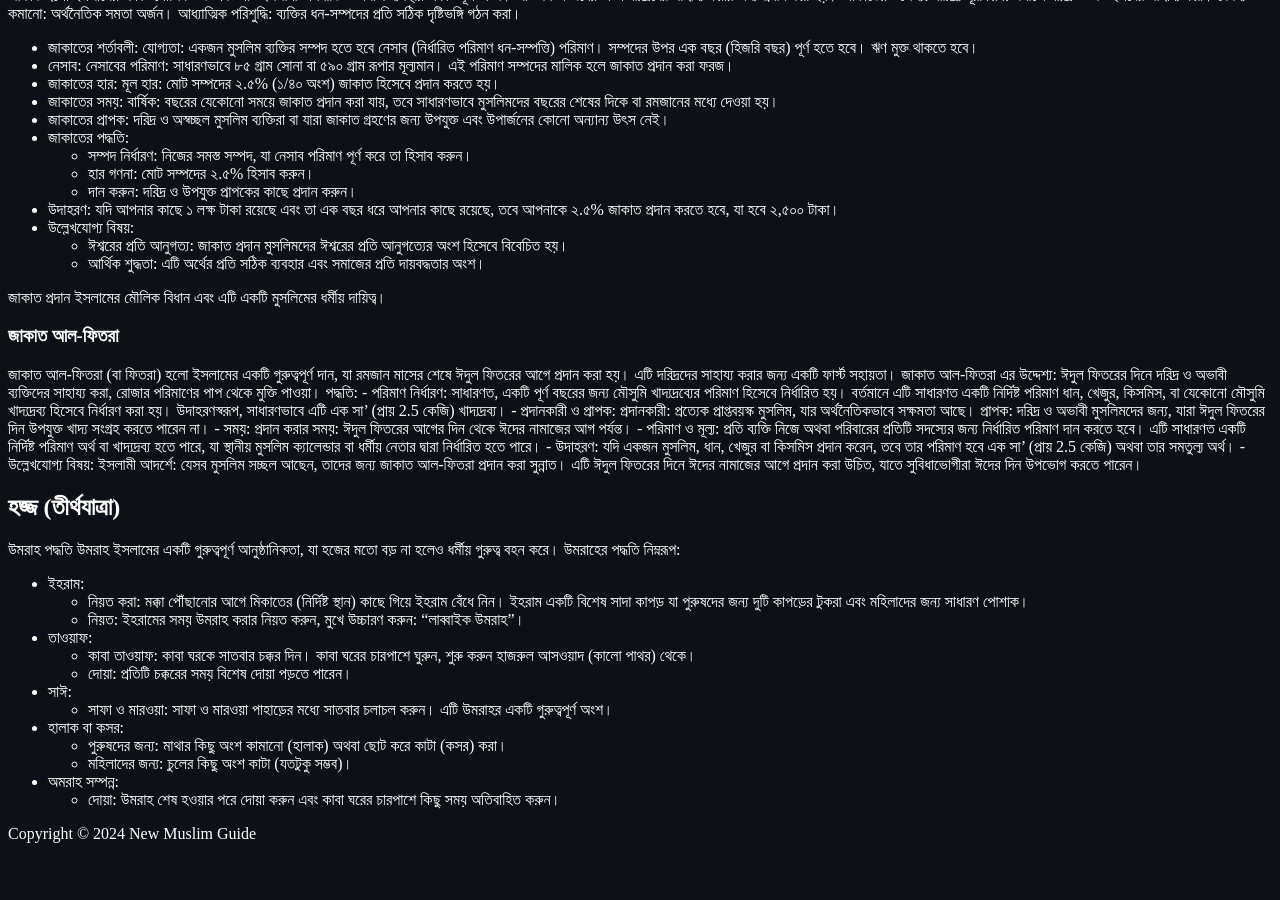
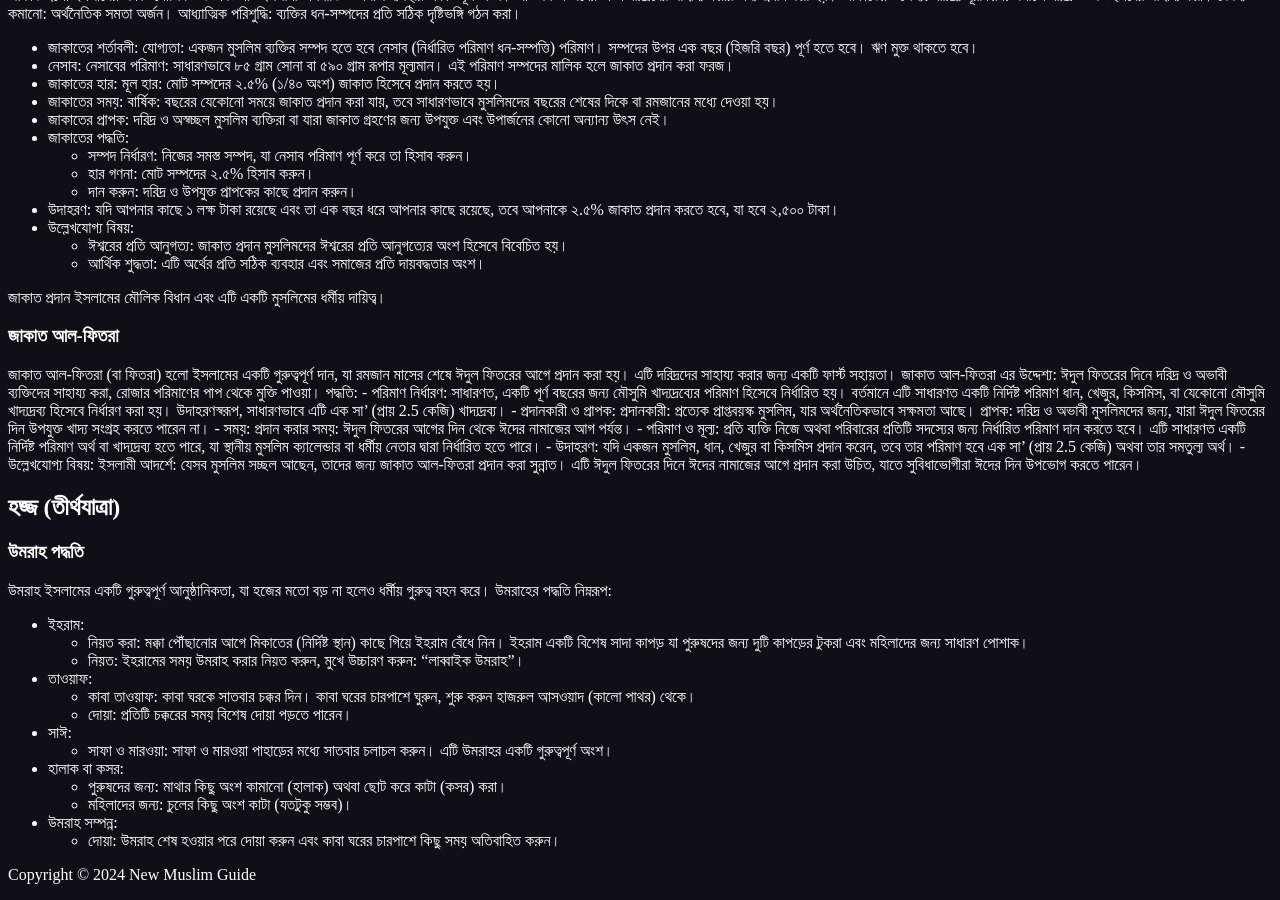
Before and after one commit to DeenAlIslam/NewMuslimGuide, a Jekyll site: the page built from bangla/index.md, in a window 1280 px wide and 900 px high, scrolled down 5010 px. Built offline with Jekyll 4.4.1, drawn with Linux system fonts in a browser that asks for light colours; before the commit the page ends 5869 px from its top, so only the background shows below that.

Commit message:
Update index.md

```diff
--- a/bangla/index.md
+++ b/bangla/index.md
@@ -249,7 +249,6 @@ Video: https://youtu.be/XPTYljKh9yw
 - ইদ উল আজহা: ঈদুল আজহার দিন।
 
 
-
 ## যাকাত (দান)
 ### জাকাত
 জাকাত হলো ইসলামের একটি মৌলিক স্তম্ভ এবং এটি ইসলামী অর্থনীতি ও সমাজ ব্যবস্থার একটি মূল অংশ। এটি ধন-সম্পদের অংশ দরিদ্রদের সাহায্য করার জন্য প্রদান করা হয়।
@@ -284,7 +283,7 @@ Video: https://youtu.be/XPTYljKh9yw
 
 ## হজ্জ (তীর্থযাত্রা)
 
-উমরাহ পদ্ধতি
+### উমরাহ পদ্ধতি
 উমরাহ ইসলামের একটি গুরুত্বপূর্ণ আনুষ্ঠানিকতা, যা হজের মতো বড় না হলেও ধর্মীয় গুরুত্ব বহন করে। উমরাহের পদ্ধতি নিম্নরূপ:
 
 - ইহরাম:
@@ -298,5 +297,5 @@ Video: https://youtu.be/XPTYljKh9yw
 - হালাক বা কসর:
     - পুরুষদের জন্য: মাথার কিছু অংশ কামানো (হালাক) অথবা ছোট করে কাটা (কসর) করা।
     - মহিলাদের জন্য: চুলের কিছু অংশ কাটা (যতটুকু সম্ভব)।
-- অমরাহ সম্পন্ন:
+- উমরাহ সম্পন্ন:
     - দোয়া: উমরাহ শেষ হওয়ার পরে দোয়া করুন এবং কাবা ঘরের চারপাশে কিছু সময় অতিবাহিত করুন।
```
